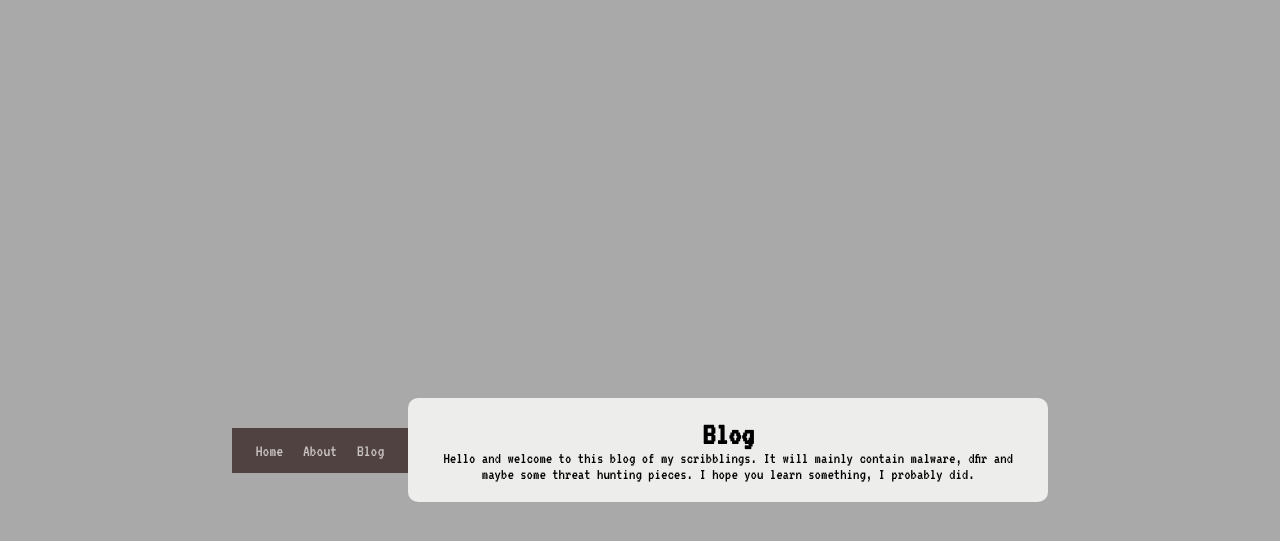
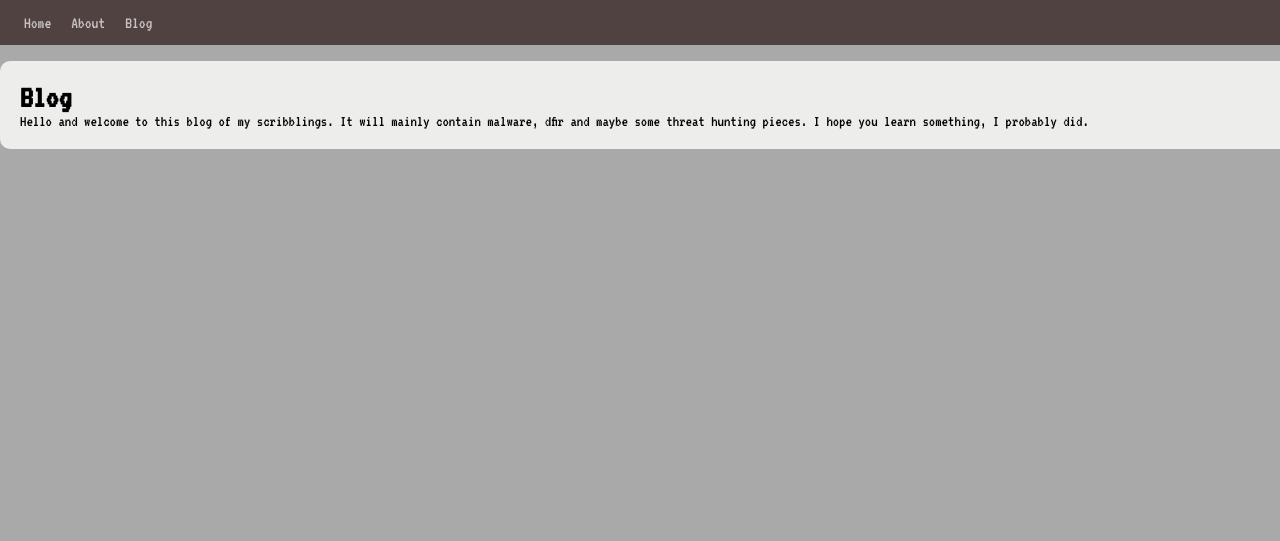
Before and after one commit to garkbt/garkbt.github.io, a Jekyll site: the page built from index.html, in a window 1280 px wide. Shown: the top 541 px of the page. Built offline with Jekyll 4.4.1, drawn with Linux system fonts in a browser that asks for light colours.

Commit message:
Update main.scss

```diff
--- a/_sass/main.scss
+++ b/_sass/main.scss
@@ -10,11 +10,6 @@ body {
   font-family: 'VT323';
   font-size: 16px;
   font-smooth: never;
-  display: flex;
-  justify-content: center;
-  align-items: center;
-  height: 100vh; /* Full viewport height */
-  margin: 0;
 }
 
 .content-block {
@@ -22,9 +17,9 @@ body {
   color: "black"; /* text color inside the block */
   padding: 20px;
   border-radius: 10px; /* optional rounded corners */
-  width: 60%; /* width of the block */
-  max-width: 600px; /* optional max width */
-  text-align: center; /* optional, centers text */
+  width: 100%; /* width of the block */
+  height: 100%;
+  text-align: left; /* optional, centers text */
 }
 
 .current {
```
